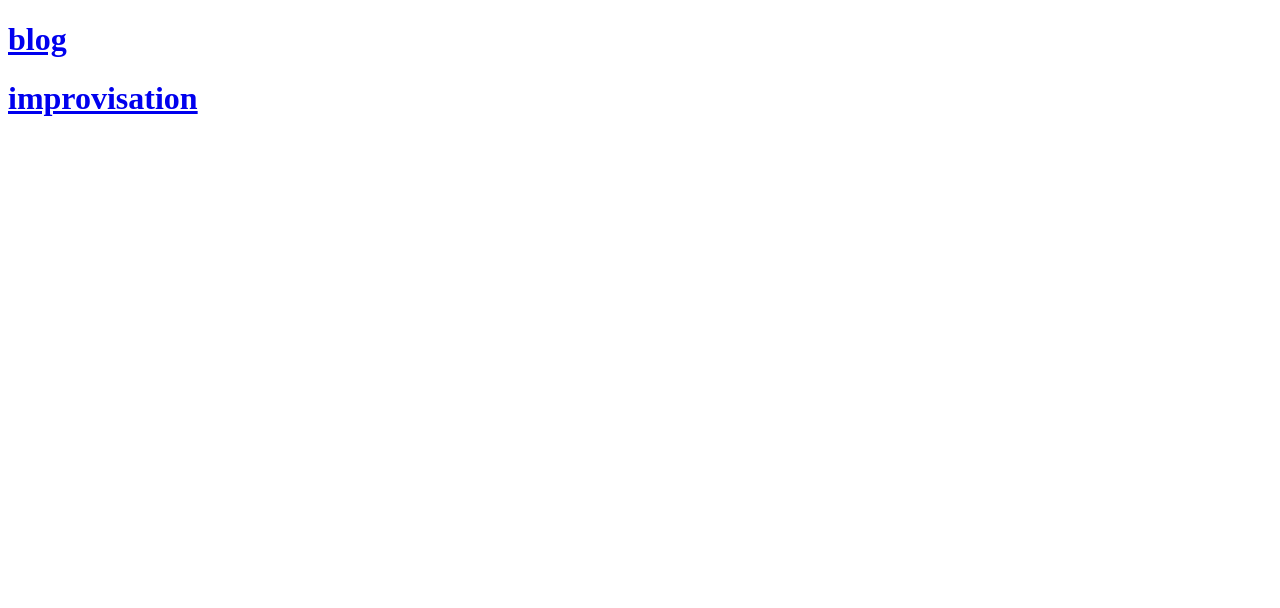
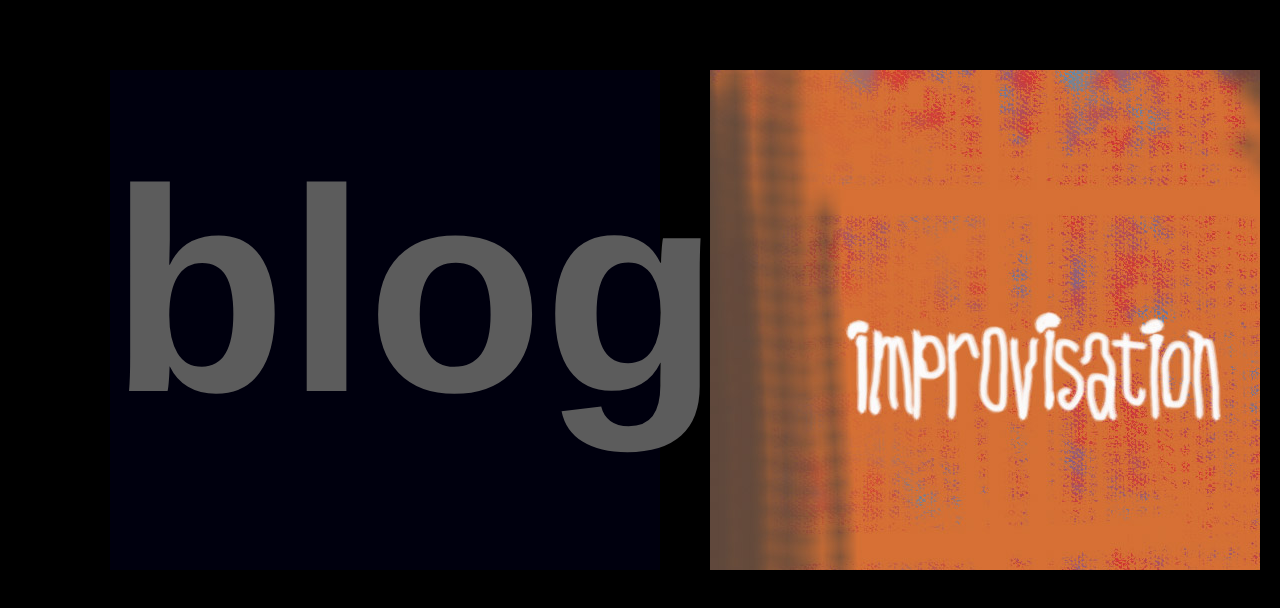
Before and after one commit to shoysmTP/shoysmtp.github.io, a plain HTML site: page index.html in a window 1280 px wide. Drawn offline with Linux system fonts and the light colour scheme.

Commit message:
first homepage design

```diff
--- /dev/null
+++ b/css/someCss.css
@@ -0,0 +1,63 @@
+/*@@font-face {
+  font-family: myFont;
+  src: url();
+}*/
+
+* {
+  margin: 0px;
+  padding: 0px;
+  background-color: hsla(240, 100%, 0%, 1);
+}
+
+#blog {
+  background-color: hsla(240, 100%, 3%, 0.97);
+  position: absolute;
+  top: 70px;
+  left: 110px;
+  width: 550px;
+  height: 500px;
+  text-decoration: none;
+  color: white;
+}
+#blog:hover {
+
+  background-color: black;
+}
+
+#improvisation {
+  background-image: url("images/impro.jpg");
+  background-origin: padding-box;;
+  position: absolute;;
+  top: 70px;
+  left: 710px;
+  width: 550px;
+  height: 500px;
+  text-decoration: none;
+  color: white;
+}
+
+
+#improvisation:hover {
+  background-image: url("images/improHover.jpg");
+}
+
+#blogHeader {
+  background-color: inherit;
+  position: relative;
+  font-family: fantasy;
+  font-size: 289px;
+  color: hsla(73, 0%, 36%, 1);
+  top: 55px;
+  left: 0px;
+}
+
+#improHeader {
+  background-color: #d57034;
+  position: relative;
+  font-family: fantasy;
+  font-size: 0px;
+  color: hsla(73, 0%, 36%, 1);
+  top: 55px;
+  left: 0px;
+  display: inline;
+}
--- a/index.html
+++ b/index.html
@@ -3,11 +3,17 @@
 <head>
     <meta charset="UTF-8">
     <title>shoysmTP</title>
+    <link rel="stylesheet" href="css/someCss.css">
+
 </head>
+<body>
+
+    <a id="blog" href="blog/blog.html"><h1 id="blogHeader">blog</h1></a>
+
+      <a id="improvisation" href="improvisation/one/one.html">
+    <h1 id="improHeader">s</h1>
+    </a>
 
 
-<body>
-    <h1><a href="blog/blog.html">blog</a></h1>
-    <h1><a href="improvisation/one/one.html">improvisation</a></h1>
 </body>
 </html>
```
Also changed, not shown: css/images/bgi.jpg (added), css/images/impro.jpg (added), css/images/improHover.jpg (added), js/someJS.js (added).
